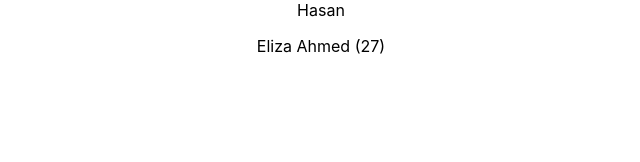
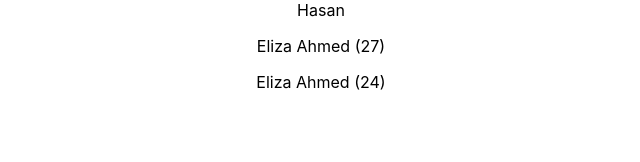
Before and after one commit to elizarafee/react-lab, a React (Create React App) app: page / in a window 1280 px wide. Shown: the top 162 px of the page, without its empty margins (319-959 px from the left). Built offline with nearby package versions, Linux system fonts and the light colour scheme.

Commit message:
class component

```diff
--- a/src/App.js
+++ b/src/App.js
@@ -3,13 +3,14 @@
 
 import Hasan from './components/hasan.component';
 import Eliza from './components/eliza.component';
-
+import Age from './components/age.component';
 
 function App() {
   return (
     <div className="App">
       <Hasan />
       <Eliza age={23} />
+      <Age />
     </div>
   );
 }
--- /dev/null
+++ b/src/components/age.component.js
@@ -0,0 +1,11 @@
+import React, { Component} from 'react';
+// imorting a FUNCTIONAL component in a CLASS component
+import Eliza from './eliza.component';
+
+class Age extends Component {
+    render(){
+        return <Eliza age={20} />
+    }
+}
+
+export default Age;
```
